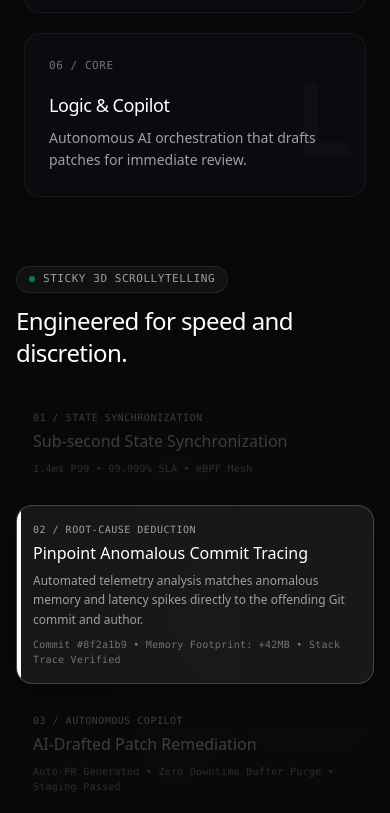
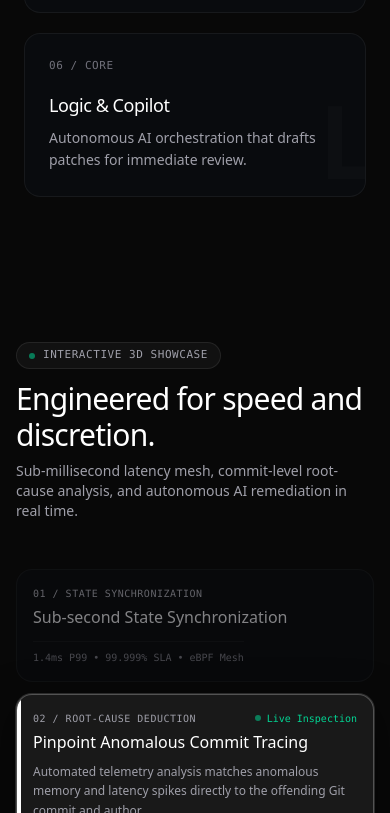
Before and after one commit to samarth3394/BhartiAppplus, a Next.js app in the folder frontend/: page / in a window 390 px wide. Shown: the part 3016-3829 px from the top of the page. Built offline with nearby package versions, Linux system fonts and the light colour scheme.

Commit message:
fix(layout): eliminate scroll-jacking, fix 3D render clipping, and optimize zero-overhead tilt card

```diff
--- a/frontend/src/app/page.tsx
+++ b/frontend/src/app/page.tsx
@@ -10,7 +10,7 @@ import { motion, AnimatePresence, useScroll, useTransform, useMotionValueEvent,
 import { useEffect, useState, useRef } from "react";
 import { Logo } from "@/components/Logo";
 
-/* ──────────────────────────── 3D TILT CARD COMPONENT ──────────────────────────── */
+/* ──────────────────────────── ZERO-OVERHEAD 3D TILT CARD ──────────────────────────── */
 function TiltCard({
   children,
   className = "",
@@ -21,16 +21,15 @@ function TiltCard({
   glare?: boolean;
 }) {
   const cardRef = useRef<HTMLDivElement>(null);
+  const glareRef = useRef<HTMLDivElement>(null);
   const x = useMotionValue(0);
   const y = useMotionValue(0);
 
-  const mouseXSpring = useSpring(x, { stiffness: 220, damping: 20 });
-  const mouseYSpring = useSpring(y, { stiffness: 220, damping: 20 });
-
-  const rotateX = useTransform(mouseYSpring, [-0.5, 0.5], ["8deg", "-8deg"]);
-  const rotateY = useTransform(mouseXSpring, [-0.5, 0.5], ["-8deg", "8deg"]);
-
-  const [glarePos, setGlarePos] = useState({ x: 50, y: 50, opacity: 0 });
+  const mouseXSpring = useSpring(x, { stiffness: 280, damping: 28 });
+  const mouseYSpring = useSpring(y, { stiffness: 280, damping: 28 });
+
+  const rotateX = useTransform(mouseYSpring, [-0.5, 0.5], ["5deg", "-5deg"]);
+  const rotateY = useTransform(mouseXSpring, [-0.5, 0.5], ["-5deg", "5deg"]);
 
   const handleMouseMove = (e: React.MouseEvent<HTMLDivElement>) => {
     if (!cardRef.current) return;
@@ -41,23 +40,21 @@ function TiltCard({
     const mouseX = e.clientX - rect.left;
     const mouseY = e.clientY - rect.top;
 
-    const xPct = mouseX / width - 0.5;
-    const yPct = mouseY / height - 0.5;
-
-    x.set(xPct);
-    y.set(yPct);
-
-    setGlarePos({
-      x: (mouseX / width) * 100,
-      y: (mouseY / height) * 100,
-      opacity: 0.12
-    });
+    x.set(mouseX / width - 0.5);
+    y.set(mouseY / height - 0.5);
+
+    if (glare && glareRef.current) {
+      glareRef.current.style.opacity = "0.15";
+      glareRef.current.style.background = `radial-gradient(circle 260px at ${(mouseX / width) * 100}% ${(mouseY / height) * 100}%, rgba(255,255,255,0.22), transparent 70%)`;
+    }
   };
 
   const handleMouseLeave = () => {
     x.set(0);
     y.set(0);
-    setGlarePos((prev) => ({ ...prev, opacity: 0 }));
+    if (glare && glareRef.current) {
+      glareRef.current.style.opacity = "0";
+    }
   };
 
   return (
@@ -68,20 +65,17 @@ function TiltCard({
       style={{
         rotateX,
         rotateY,
-        transformStyle: "preserve-3d",
+        transformPerspective: 1000,
       }}
       className={`relative will-change-transform ${className}`}
     >
-      <div style={{ transform: "translateZ(18px)", transformStyle: "preserve-3d" }} className="h-full w-full">
+      <div className="h-full w-full">
         {children}
       </div>
       {glare && (
         <div
-          className="pointer-events-none absolute inset-0 rounded-[inherit] transition-opacity duration-300 overflow-hidden"
-          style={{
-            opacity: glarePos.opacity,
-            background: `radial-gradient(circle 260px at ${glarePos.x}% ${glarePos.y}%, rgba(255,255,255,0.18), transparent 70%)`,
-          }}
+          ref={glareRef}
+          className="pointer-events-none absolute inset-0 rounded-[inherit] opacity-0 transition-opacity duration-200 overflow-hidden"
         />
       )}
     </motion.div>
@@ -353,29 +347,20 @@ export default function LandingPage() {
     target: mockupRef,
     offset: ["start end", "center center"]
   });
-  const mockupRotateX = useTransform(mockupScrollProgress, [0, 1], [26, 0]);
-  const mockupScale = useTransform(mockupScrollProgress, [0, 1], [0.88, 1]);
-  const mockupY = useTransform(mockupScrollProgress, [0, 1], [90, 0]);
-
-  // 2. Sticky 3D Scrollytelling Features
-  const featuresContainerRef = useRef<HTMLDivElement>(null);
-  const { scrollYProgress: featuresProgress } = useScroll({
-    target: featuresContainerRef,
-    offset: ["start start", "end end"]
-  });
+  const mockupRotateX = useTransform(mockupScrollProgress, [0, 1], [8, 0]);
+  const mockupScale = useTransform(mockupScrollProgress, [0, 1], [0.96, 1]);
+  const mockupY = useTransform(mockupScrollProgress, [0, 1], [35, 0]);
+
+  // 2. Interactive 3D Showcase Stage
   const [activeFeatureStep, setActiveFeatureStep] = useState(0);
 
-  useMotionValueEvent(featuresProgress, "change", (latest) => {
-    if (latest < 0.25) {
-      setActiveFeatureStep(0);
-    } else if (latest < 0.5) {
-      setActiveFeatureStep(1);
-    } else if (latest < 0.75) {
-      setActiveFeatureStep(2);
-    } else {
-      setActiveFeatureStep(3);
-    }
-  });
+  // Auto-advance showcase tab smoothly every 6 seconds unless user selects one
+  useEffect(() => {
+    const timer = setInterval(() => {
+      setActiveFeatureStep(prev => (prev + 1) % 4);
+    }, 6000);
+    return () => clearInterval(timer);
+  }, []);
 
   useEffect(() => {
     setMounted(true);
@@ -610,7 +595,7 @@ export default function LandingPage() {
   };
 
   return (
-    <div className="min-h-screen bg-[#080808] text-[#EDEDED] font-sans overflow-x-hidden selection:bg-white/20 selection:text-white">
+    <div className="min-h-screen bg-[#080808] text-[#EDEDED] font-sans overflow-x-clip selection:bg-white/20 selection:text-white">
 
       {/* ═══════════════════ CLEAN TRANSPARENT TOP NAVBAR ═══════════════════ */}
       <motion.nav
@@ -901,82 +886,81 @@ export default function LandingPage() {
           </div>
         </motion.section>
 
-        {/* ═══════════════════ STICKY 3D SCROLLYTELLING FEATURES ═══════════════════ */}
+        {/* ═══════════════════ INTERACTIVE 3D FEATURE SHOWCASE ═══════════════════ */}
         <section
-          ref={featuresContainerRef}
           id="features"
-          className="relative h-[320vh] w-full"
-        >
-          {/* Sticky Viewport pinned across the 320vh track */}
-          <div className="sticky top-0 h-screen w-full flex flex-col justify-center px-4 sm:px-8 md:px-12 lg:px-20 overflow-hidden bg-[#080808]">
-            {/* Ambient 3D Depth Lights */}
-            <div className="absolute top-1/4 left-1/4 w-[420px] h-[420px] rounded-full bg-white/[0.015] blur-[120px] pointer-events-none" />
-            <div className="absolute bottom-1/4 right-1/4 w-[420px] h-[420px] rounded-full bg-white/[0.015] blur-[140px] pointer-events-none" />
-
+          className="w-full px-4 sm:px-8 md:px-12 lg:px-20 mt-36 relative"
+        >
           {/* Section Header */}
-            <div className="flex flex-col md:flex-row md:items-end justify-between mb-6 sm:mb-8 z-10 shrink-0">
+          <div className="flex flex-col md:flex-row md:items-end justify-between mb-12 sm:mb-16 z-10">
             <div>
               <div className="inline-flex items-center gap-2 px-3 py-1 rounded-full bg-white/[0.04] border border-white/[0.08] text-[11px] font-mono tracking-wider text-zinc-400 uppercase mb-3">
                 <span className="w-1.5 h-1.5 rounded-full bg-emerald-400 animate-pulse" />
-                  Sticky 3D Scrollytelling
-                </div>
-                <h2 className="text-2xl sm:text-3xl md:text-5xl font-medium tracking-tight text-white">
+                Interactive 3D Showcase
+              </div>
+              <h2 className="text-3xl sm:text-4xl md:text-5xl font-medium tracking-tight text-white">
                 Engineered for speed and discretion.
               </h2>
+              <p className="text-zinc-400 text-sm sm:text-base mt-2 max-w-xl font-normal">
+                Sub-millisecond latency mesh, commit-level root-cause analysis, and autonomous AI remediation in real time.
+              </p>
             </div>
             <div className="text-xs font-mono text-zinc-500 hidden md:flex items-center gap-2">
-                <span>SCROLL TO EXPLORE ARCHITECTURE</span>
-                <span className="px-2 py-0.5 rounded bg-white/[0.05] border border-white/10 text-white">
+              <span>EXPLORE CAPABILITIES</span>
+              <span className="px-2.5 py-1 rounded-md bg-white/[0.05] border border-white/10 text-white">
                 0{activeFeatureStep + 1} / 04
               </span>
             </div>
           </div>
 
-            {/* 3D Scrollytelling Split Stage */}
-            <div className="grid grid-cols-1 lg:grid-cols-12 gap-6 lg:gap-10 items-center flex-1 max-h-[580px] z-10">
-              {/* Left Column: Interactive Step Progress Track (5 cols) */}
-              <div className="lg:col-span-5 flex flex-col justify-center space-y-3">
+          {/* 3D Showcase Split Stage */}
+          <div className="grid grid-cols-1 lg:grid-cols-12 gap-8 lg:gap-10 items-stretch">
+            {/* Left Column: Interactive Step Selectors (5 cols) */}
+            <div className="lg:col-span-5 flex flex-col justify-between space-y-3">
               {scrollyFeatures.map((f, idx) => {
                 const isActive = activeFeatureStep === idx;
                 return (
                   <button
                     key={f.step}
-                      onClick={() => {
-                        if (featuresContainerRef.current) {
-                          const top = featuresContainerRef.current.offsetTop + (idx * featuresContainerRef.current.offsetHeight) / 4;
-                          window.scrollTo({ top, behavior: "smooth" });
-                        }
-                      }}
-                      className={`w-full text-left p-4 sm:p-4.5 rounded-2xl transition-all duration-300 border relative overflow-hidden ${
+                    onClick={() => setActiveFeatureStep(idx)}
+                    className={`w-full text-left p-4 sm:p-5 rounded-2xl transition-all duration-300 border relative overflow-hidden flex flex-col justify-between ${
                       isActive
-                          ? "bg-white/[0.06] border-white/20 shadow-[0_8px_30px_rgba(0,0,0,0.5)]"
-                          : "bg-transparent border-transparent hover:bg-white/[0.02] opacity-35 hover:opacity-70"
+                        ? "bg-white/[0.07] border-white/25 shadow-[0_12px_40px_rgba(0,0,0,0.6)] ring-1 ring-white/15"
+                        : "bg-[#090b0e] border-white/[0.05] hover:border-white/10 opacity-60 hover:opacity-100"
                     }`}
                   >
                     {isActive && (
                       <motion.div
                         layoutId="activeFeatureBar"
                         className="absolute left-0 top-0 bottom-0 w-1 bg-white"
-                          transition={{ duration: 0.3 }}
+                        transition={{ duration: 0.25 }}
                       />
                     )}
-                      <div className="flex items-center gap-2 mb-1">
+                    <div>
+                      <div className="flex items-center justify-between mb-1">
                         <span className="text-[10px] font-mono tracking-wider text-zinc-400 uppercase">{f.step} / {f.tag}</span>
-                      </div>
-                      <h3 className={`text-base sm:text-lg font-medium transition-colors ${isActive ? "text-white" : "text-zinc-400"}`}>
+                        {isActive && (
+                          <span className="text-[10px] font-mono text-emerald-400 flex items-center gap-1.5">
+                            <span className="w-1.5 h-1.5 rounded-full bg-emerald-400 animate-pulse" />
+                            Live Inspection
+                          </span>
+                        )}
+                      </div>
+                      <h3 className={`text-base sm:text-lg font-medium transition-colors ${isActive ? "text-white" : "text-zinc-300"}`}>
                         {f.title}
                       </h3>
                       {isActive && (
                         <motion.p
                           initial={{ opacity: 0, height: 0 }}
                           animate={{ opacity: 1, height: "auto" }}
-                          transition={{ duration: 0.3 }}
-                          className="text-xs sm:text-[13px] text-zinc-400 leading-relaxed mt-1.5 font-normal"
+                          transition={{ duration: 0.25 }}
+                          className="text-xs sm:text-[13px] text-zinc-400 leading-relaxed mt-2 font-normal"
                         >
                           {f.desc}
                         </motion.p>
                       )}
-                      <div className="text-[10px] font-mono text-zinc-500 mt-2 tracking-wide">
+                    </div>
+                    <div className="text-[10px] font-mono text-zinc-500 mt-3 pt-2 border-t border-white/[0.04]">
                       {f.stats}
                     </div>
                   </button>
@@ -985,19 +969,19 @@ export default function LandingPage() {
             </div>
 
             {/* Right Column: 3D Holographic Perspective Stage (7 cols) */}
-              <div className="lg:col-span-7 h-full flex items-center justify-center relative [perspective:1400px]">
-                <div className="relative w-full h-[440px] sm:h-[480px] flex items-center justify-center [transform-style:preserve-3d]">
+            <div className="lg:col-span-7 flex items-center justify-center relative [perspective:1400px]">
+              <div className="relative w-full min-h-[460px] h-full flex items-center justify-center">
                 <AnimatePresence mode="wait">
                   {activeFeatureStep === 0 && (
                     <motion.div
                       key="step-0"
-                        initial={{ opacity: 0, rotateX: 20, z: -80, scale: 0.9 }}
-                        animate={{ opacity: 1, rotateX: 0, z: 0, scale: 1 }}
-                        exit={{ opacity: 0, rotateX: -20, z: 80, scale: 0.9 }}
-                        transition={{ duration: 0.5, ease: [0.16, 1, 0.3, 1] }}
+                      initial={{ opacity: 0, y: 15, scale: 0.96 }}
+                      animate={{ opacity: 1, y: 0, scale: 1 }}
+                      exit={{ opacity: 0, y: -15, scale: 0.96 }}
+                      transition={{ duration: 0.35, ease: [0.16, 1, 0.3, 1] }}
                       className="w-full h-full"
                     >
-                        <TiltCard className="w-full h-full rounded-2xl bg-[#090b0e] border border-white/[0.08] p-6 md:p-8 flex flex-col justify-between shadow-[0_24px_80px_rgba(0,0,0,0.85)]">
+                      <TiltCard className="w-full h-full rounded-2xl bg-[#090b0e] border border-white/[0.08] p-6 sm:p-8 flex flex-col justify-between shadow-[0_24px_80px_rgba(0,0,0,0.85)]">
                         <div className="flex items-center justify-between border-b border-white/[0.06] pb-4">
                           <div className="flex items-center gap-3">
                             <div className="w-9 h-9 rounded-lg bg-white/[0.05] border border-white/10 flex items-center justify-center">
@@ -1005,7 +989,7 @@ export default function LandingPage() {
                             </div>
                             <div>
                               <div className="text-xs font-mono text-white">Global Telemetry Mesh</div>
-                                <div className="text-[11px] font-mono text-zinc-500">3 Regions Ingestion</div>
+                              <div className="text-[11px] font-mono text-zinc-500">3 Edge Regions Ingestion</div>
                             </div>
                           </div>
                           <div className="flex items-center gap-2 px-2.5 py-1 rounded-md bg-emerald-500/10 border border-emerald-500/20 text-emerald-400 text-[11px] font-mono">
@@ -1014,7 +998,7 @@ export default function LandingPage() {
                           </div>
                         </div>
 
-                          <div className="grid grid-cols-3 gap-3 my-3">
+                        <div className="grid grid-cols-3 gap-3 my-4">
                           {[
                             { region: "US-EAST-1", latency: "1.2ms", load: "24%", status: "Nominal" },
                             { region: "EU-CENTRAL-1", latency: "1.5ms", load: "31%", status: "Nominal" },
@@ -1043,7 +1027,7 @@ export default function LandingPage() {
                               { id: 'SYS-202', title: 'Drain worker pod pool on us-east', status: 'Healthy', color: 'text-zinc-400', dot: 'bg-emerald-400' },
                               { id: 'SYS-203', title: 'Cluster memory headroom rebalance', status: 'Queued', color: 'text-zinc-500', dot: 'bg-zinc-600' }
                             ].map((issue, i) => (
-                                <div key={i} className="flex items-center px-4 py-2 text-[11px] bg-white/[0.01]">
+                              <div key={i} className="flex items-center px-4 py-2.5 text-[11px] bg-white/[0.01]">
                                 <div className="w-16 text-zinc-500 font-mono text-[10px]">{issue.id}</div>
                                 <div className="flex-1 text-zinc-300 truncate pr-3">{issue.title}</div>
                                 <div className={`w-20 ${issue.color} flex items-center gap-1 text-[10px] font-mono`}>
@@ -1061,13 +1045,13 @@ export default function LandingPage() {
                   {activeFeatureStep === 1 && (
                     <motion.div
                       key="step-1"
-                        initial={{ opacity: 0, rotateX: 20, z: -80, scale: 0.9 }}
-                        animate={{ opacity: 1, rotateX: 0, z: 0, scale: 1 }}
-                        exit={{ opacity: 0, rotateX: -20, z: 80, scale: 0.9 }}
-                        transition={{ duration: 0.5, ease: [0.16, 1, 0.3, 1] }}
+                      initial={{ opacity: 0, y: 15, scale: 0.96 }}
+                      animate={{ opacity: 1, y: 0, scale: 1 }}
+                      exit={{ opacity: 0, y: -15, scale: 0.96 }}
+                      transition={{ duration: 0.35, ease: [0.16, 1, 0.3, 1] }}
                       className="w-full h-full"
                     >
-                        <TiltCard className="w-full h-full rounded-2xl bg-[#090b0e] border border-white/[0.08] p-6 md:p-8 flex flex-col justify-between shadow-[0_24px_80px_rgba(0,0,0,0.85)]">
+                      <TiltCard className="w-full h-full rounded-2xl bg-[#090b0e] border border-white/[0.08] p-6 sm:p-8 flex flex-col justify-between shadow-[0_24px_80px_rgba(0,0,0,0.85)]">
                         <div className="flex items-center justify-between border-b border-white/[0.06] pb-4">
                           <div className="flex items-center gap-3">
                             <div className="w-9 h-9 rounded-lg bg-white/[0.05] border border-white/10 flex items-center justify-center">
@@ -1083,7 +1067,7 @@ export default function LandingPage() {
                           </span>
                         </div>
 
-                          <div className="rounded-xl bg-black border border-white/[0.06] p-4 my-3 font-mono text-[12px] leading-relaxed">
+                        <div className="rounded-xl bg-black border border-white/[0.06] p-4 my-4 font-mono text-[12px] leading-relaxed">
                           <div className="flex items-center justify-between text-zinc-500 border-b border-white/[0.05] pb-2 mb-2 text-[11px]">
                             <span>File: src/network/websocket_handler.py</span>
                             <span className="text-zinc-400">Commit: #8f2a1b9</span>
@@ -1098,7 +1082,7 @@ export default function LandingPage() {
                           <div className="text-zinc-500 mt-2">145 |      await dispatch_to_mesh(client_id)</div>
                         </div>
 
-                          <div className="p-3 rounded-xl bg-white/[0.02] border border-white/[0.05] flex items-center justify-between text-xs">
+                        <div className="p-3.5 rounded-xl bg-white/[0.02] border border-white/[0.05] flex items-center justify-between text-xs">
                           <div className="flex items-center gap-2">
                             <div className="w-6 h-6 rounded-full bg-zinc-800 text-zinc-300 flex items-center justify-center text-[10px] font-mono">SK</div>
                             <span className="text-zinc-300">Author: Sarah K. (3h ago)</span>
@@ -1112,13 +1096,13 @@ export default function LandingPage() {
                   {activeFeatureStep === 2 && (
                     <motion.div
                       key="step-2"
-                        initial={{ opacity: 0, rotateX: 20, z: -80, scale: 0.9 }}
-                        animate={{ opacity: 1, rotateX: 0, z: 0, scale: 1 }}
-                        exit={{ opacity: 0, rotateX: -20, z: 80, scale: 0.9 }}
-                        transition={{ duration: 0.5, ease: [0.16, 1, 0.3, 1] }}
+                      initial={{ opacity: 0, y: 15, scale: 0.96 }}
+                      animate={{ opacity: 1, y: 0, scale: 1 }}
+                      exit={{ opacity: 0, y: -15, scale: 0.96 }}
+                      transition={{ duration: 0.35, ease: [0.16, 1, 0.3, 1] }}
                       className="w-full h-full"
                     >
-                        <TiltCard className="w-full h-full rounded-2xl bg-[#090b0e] border border-white/[0.08] p-6 md:p-8 flex flex-col justify-between shadow-[0_24px_80px_rgba(0,0,0,0.85)]">
+                      <TiltCard className="w-full h-full rounded-2xl bg-[#090b0e] border border-white/[0.08] p-6 sm:p-8 flex flex-col justify-between shadow-[0_24px_80px_rgba(0,0,0,0.85)]">
                         <div className="flex items-center justify-between border-b border-white/[0.06] pb-4">
                           <div className="flex items-center gap-3">
                             <div className="w-9 h-9 rounded-lg bg-white/[0.05] border border-white/10 flex items-center justify-center">
@@ -1134,7 +1118,7 @@ export default function LandingPage() {
                           </span>
                         </div>
 
-                          <div className="flex flex-col gap-3 my-3">
+                        <div className="flex flex-col gap-3 my-4">
                           <div className="flex gap-3">
                             <div className="w-7 h-7 rounded-full bg-white/[0.08] text-white flex items-center justify-center shrink-0 border border-white/10">
                               <Zap size={13} />
@@ -1153,7 +1137,7 @@ export default function LandingPage() {
                           </div>
                         </div>
 
-                          <div className="p-3 rounded-xl bg-black border border-white/[0.06] flex items-center justify-between">
+                        <div className="p-3.5 rounded-xl bg-black border border-white/[0.06] flex items-center justify-between">
                           <div className="flex items-center gap-2 text-xs font-mono text-zinc-400">
                             <span className="w-2 h-2 rounded-full bg-emerald-400 animate-ping" />
                             <span>Staging check: 14/14 tests passing</span>
@@ -1167,13 +1151,13 @@ export default function LandingPage() {
                   {activeFeatureStep === 3 && (
                     <motion.div
                       key="step-3"
-                        initial={{ opacity: 0, rotateX: 20, z: -80, scale: 0.9 }}
-                        animate={{ opacity: 1, rotateX: 0, z: 0, scale: 1 }}
-                        exit={{ opacity: 0, rotateX: -20, z: 80, scale: 0.9 }}
-                        transition={{ duration: 0.5, ease: [0.16, 1, 0.3, 1] }}
+                      initial={{ opacity: 0, y: 15, scale: 0.96 }}
+                      animate={{ opacity: 1, y: 0, scale: 1 }}
+                      exit={{ opacity: 0, y: -15, scale: 0.96 }}
+                      transition={{ duration: 0.35, ease: [0.16, 1, 0.3, 1] }}
                       className="w-full h-full"
                     >
-                        <TiltCard className="w-full h-full rounded-2xl bg-[#090b0e] border border-white/[0.08] p-6 md:p-8 flex flex-col justify-between shadow-[0_24px_80px_rgba(0,0,0,0.85)]">
+                      <TiltCard className="w-full h-full rounded-2xl bg-[#090b0e] border border-white/[0.08] p-6 sm:p-8 flex flex-col justify-between shadow-[0_24px_80px_rgba(0,0,0,0.85)]">
                         <div className="flex items-center justify-between border-b border-white/[0.06] pb-4">
                           <div className="flex items-center gap-3">
                             <div className="w-9 h-9 rounded-lg bg-white/[0.05] border border-white/10 flex items-center justify-center">
@@ -1189,7 +1173,7 @@ export default function LandingPage() {
                           </span>
                         </div>
 
-                          <div className="flex flex-col gap-2 my-3">
+                        <div className="flex flex-col gap-2.5 my-4">
                           {[
                             { name: "John Doe", role: "Super Admin", scope: "Production / All Clusters", initials: "JD", badge: "bg-white text-black" },
                             { name: "Alice Smith", role: "Site Reliability Operator", scope: "Staging & Canary Only", initials: "AS", badge: "bg-white/10 text-zinc-300" },
@@ -1210,7 +1194,7 @@ export default function LandingPage() {
                           ))}
                         </div>
 
-                          <div className="p-3 rounded-xl bg-white/[0.02] border border-white/[0.05] flex items-center justify-between text-[11px] font-mono text-zinc-400">
+                        <div className="p-3.5 rounded-xl bg-white/[0.02] border border-white/[0.05] flex items-center justify-between text-[11px] font-mono text-zinc-400">
                           <span>Cryptographic Session Hash</span>
                           <span className="text-zinc-500">sha256:4f81...9c2e</span>
                         </div>
@@ -1218,7 +1202,6 @@ export default function LandingPage() {
                     </motion.div>
                   )}
                 </AnimatePresence>
-                </div>
               </div>
             </div>
           </div>
```
Lines whose indentation alone changed are shown as unchanged.
